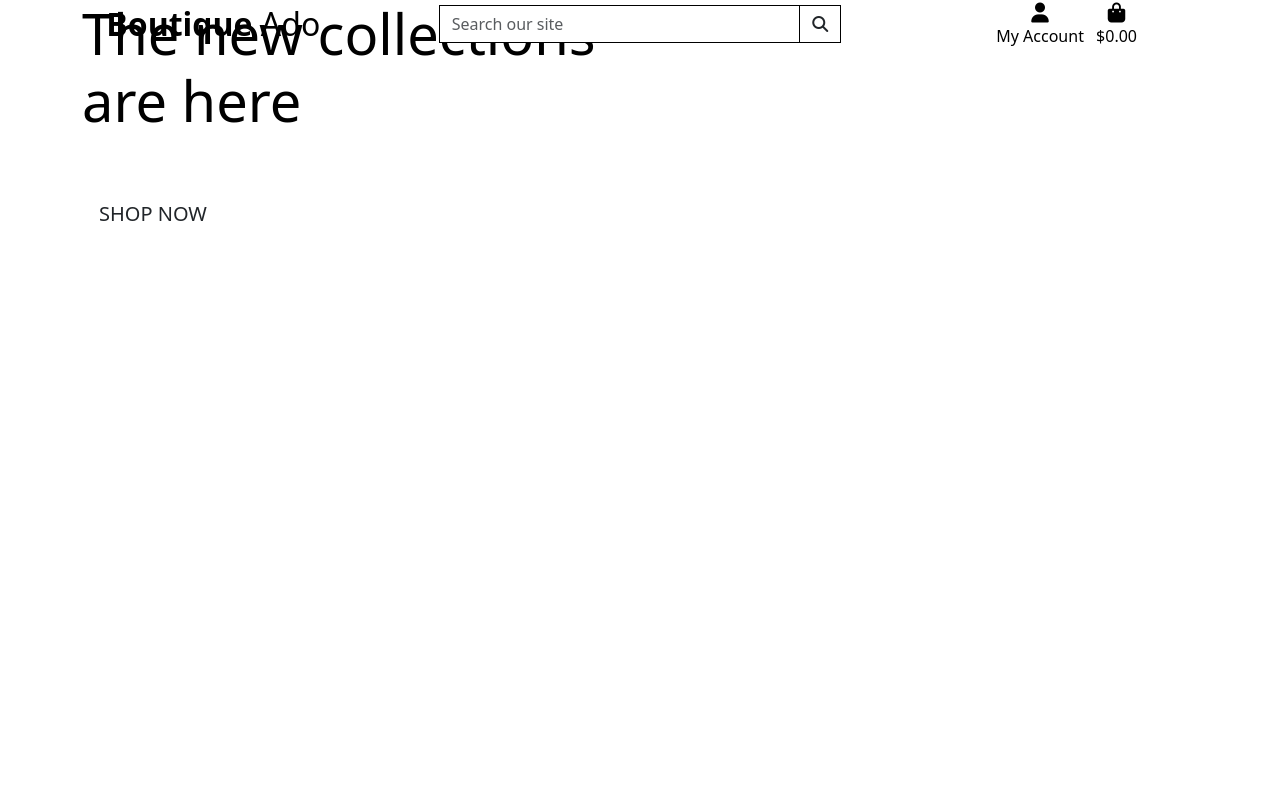
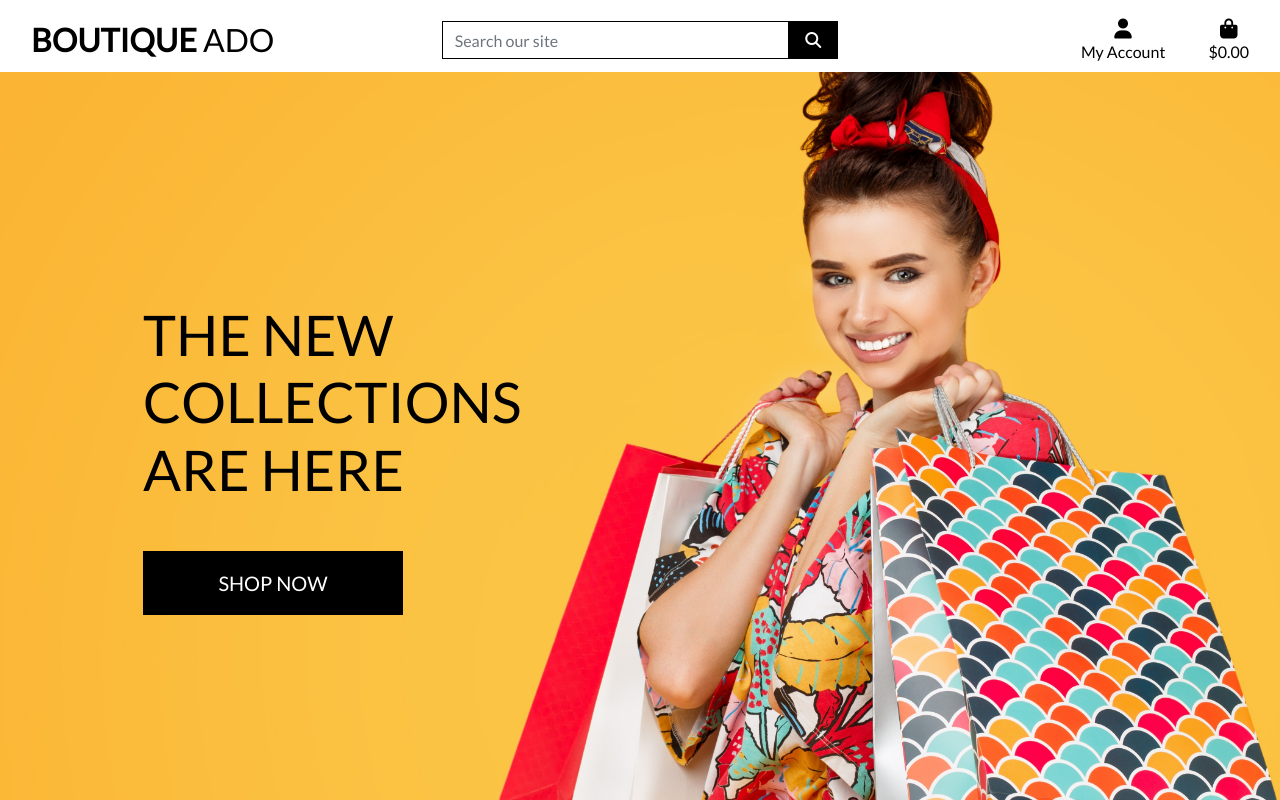
Before and after one commit to Zaurtime/bouitiqe_ado, a Django app: page / in a window 1280 px wide. Run offline with Django 4.2, Linux system fonts and the light colour scheme; some libraries are stand-ins or nearby versions.

Commit message:
Fix base file

```diff
--- a/manage.py
+++ b/manage.py
@@ -5,7 +5,6 @@ import sys
 
 
 def main():
-    """Run administrative tasks."""
     os.environ.setdefault('DJANGO_SETTINGS_MODULE', 'boutique_ado.settings')
     try:
         from django.core.management import execute_from_command_line
--- a/templates/base.html
+++ b/templates/base.html
@@ -3,27 +3,30 @@
 <!doctype html>
 <html lang="en">
   <head>
+
     {% block meta %}
         <meta http-equiv="X-UA-Compatible" content="ie=edge">
         <meta charset="utf-8">
-     <meta name="viewport" content="width=device-width, initial-scale=1">
+        <meta name="viewport" content="width=device-width, initial-scale=1, shrink-to-fit=no">
     {% endblock %}
 
     {% block extra_meta %}
     {% endblock %}
 
     {% block corecss %}
-     <link href="https://cdn.jsdelivr.net/npm/bootstrap@5.3.0-alpha3/dist/css/bootstrap.min.css" rel="stylesheet" integrity="sha384-KK94CHFLLe+nY2dmCWGMq91rCGa5gtU4mk92HdvYe+M/SXH301p5ILy+dN9+nJOZ" crossorigin="anonymous">
+        <link rel="stylesheet" href="https://stackpath.bootstrapcdn.com/bootstrap/4.4.1/css/bootstrap.min.css" integrity="sha384-Vkoo8x4CGsO3+Hhxv8T/Q5PaXtkKtu6ug5TOeNV6gBiFeWPGFN9MuhOf23Q9Ifjh" crossorigin="anonymous">
+        <link rel="stylesheet" href="https://fonts.googleapis.com/css?family=Lato&display=swap">
+        <link rel="stylesheet" href="{% static 'css/base.css' %}">
     {% endblock %}
 
     {% block extra_css %}
     {% endblock %}
 
     {% block corejs %}
-     <script src="https://kit.fontawesome.com/be0cf3fec9.js" crossorigin="anonymous"></script>
-     <script src="https://cdn.jsdelivr.net/npm/bootstrap@5.3.0-alpha3/dist/js/bootstrap.bundle.min.js" integrity="sha384-ENjdO4Dr2bkBIFxQpeoTz1HIcje39Wm4jDKdf19U8gI4ddQ3GYNS7NTKfAdVQSZe" crossorigin="anonymous"></script>
-     <script src="https://cdn.jsdelivr.net/npm/@popperjs/core@2.11.7/dist/umd/popper.min.js" integrity="sha384-zYPOMqeu1DAVkHiLqWBUTcbYfZ8osu1Nd6Z89ify25QV9guujx43ITvfi12/QExE" crossorigin="anonymous"></script>
-     <script src="https://cdn.jsdelivr.net/npm/bootstrap@5.3.0-alpha3/dist/js/bootstrap.min.js" integrity="sha384-Y4oOpwW3duJdCWv5ly8SCFYWqFDsfob/3GkgExXKV4idmbt98QcxXYs9UoXAB7BZ" crossorigin="anonymous"></script>
+        <script src="https://kit.fontawesome.com/e9c73d7092.js" crossorigin="anonymous"></script>
+        <script src="https://code.jquery.com/jquery-3.4.1.slim.min.js" integrity="sha384-J6qa4849blE2+poT4WnyKhv5vZF5SrPo0iEjwBvKU7imGFAV0wwj1yYfoRSJoZ+n" crossorigin="anonymous"></script>
+        <script src="https://cdn.jsdelivr.net/npm/popper.js@1.16.0/dist/umd/popper.min.js" integrity="sha384-Q6E9RHvbIyZFJoft+2mJbHaEWldlvI9IOYy5n3zV9zzTtmI3UksdQRVvoxMfooAo" crossorigin="anonymous"></script>
+        <script src="https://stackpath.bootstrapcdn.com/bootstrap/4.4.1/js/bootstrap.min.js" integrity="sha384-wfSDF2E50Y2D1uUdj0O3uMBJnjuUD4Ih7YwaYd1iqfktj0Uod8GCExl3Og8ifwB6" crossorigin="anonymous"></script>
     {% endblock %}
 
     {% block extra_js %}
@@ -33,7 +36,7 @@
   </head>
   <body>
     <header class="container-fluid fixed-top">
-        <div class="row">
+        <div id="topnav" class="row bg-white pt-lg-2 d-none d-lg-flex">
             <div class="col-12 col-lg-4 my-auto py-1 py-lg-0 text-center text-lg-left">
                 <a href="{% url 'home' %}" class="nav-link main-logo-link">
                     <h2 class="logo-font text-black my-0"><strong>Boutique</strong> Ado</h2>
@@ -94,7 +97,6 @@
         </div>
     </header>
 
-
     {% if messages %}
         <div class="message-container"></div>
     {% endif %}
```
Lines whose indentation alone changed are shown as unchanged.
